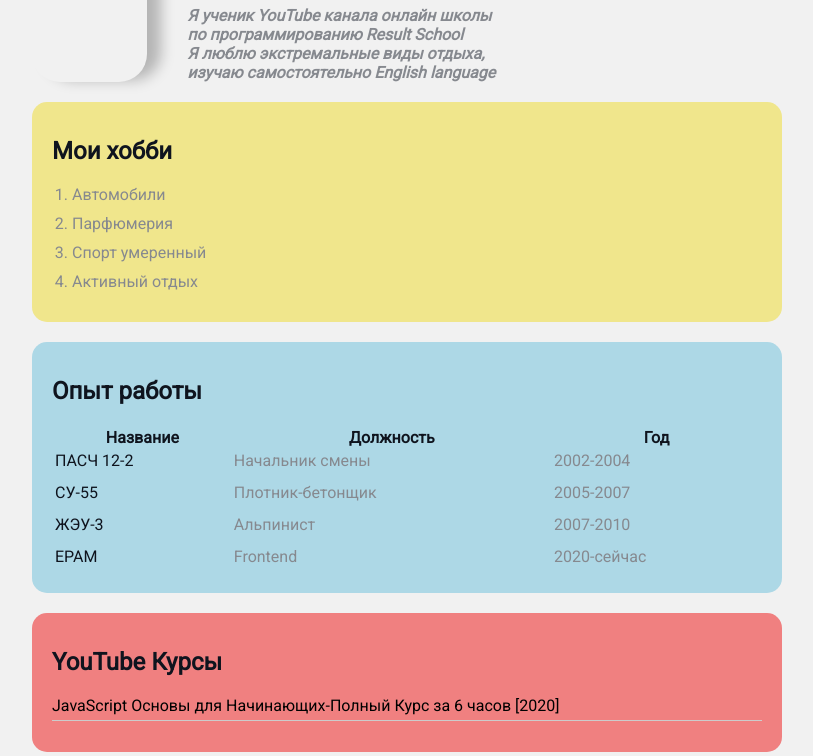
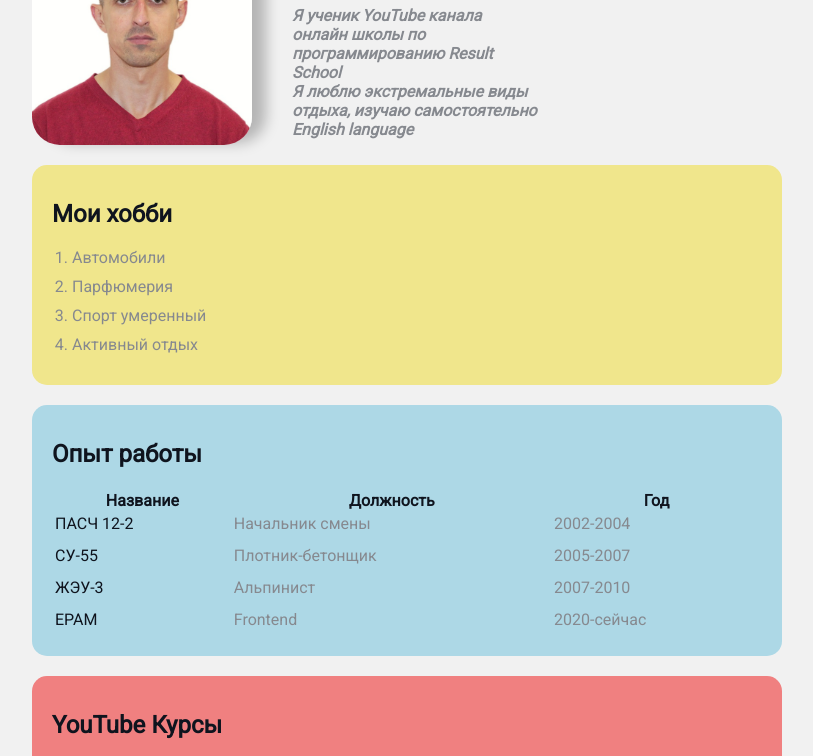
Before and after one commit to DEniSCHauR40/css, a plain HTML site: page index.html in a window 1280 px wide. Shown: the part 113-869 px from the top of the page, without its empty margins (233-1046 px from the left). Drawn offline with Linux system fonts and the light colour scheme; a script that the page names is missing.

Commit message:
Update index.html

```diff
--- a/index.html
+++ b/index.html
@@ -13,7 +13,7 @@
 <body>
  <div class="container">
   <div class="info">
-<img src="imgs1/IMG_0051.jpg"  alt="мое фото" class="avatar"/>
+<img src="./IMG_0051.jpg"  alt="мое фото" class="avatar"/>
 
 
      <div class="info-text">
```
